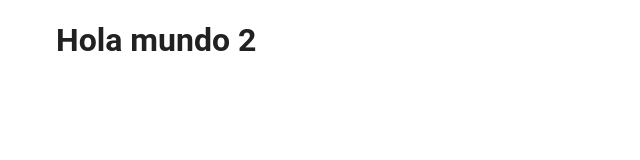
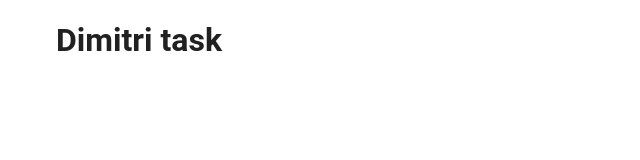
Before and after one commit to pedroEPM/front-megateca-cloud, a Nuxt app: page /search in a window 1280 px wide. Shown: the top 160 px of the page, without its empty margins (0-640 px from the left). Built offline with nearby package versions, Linux system fonts and the light colour scheme.

Commit message:
dimitri task created

```diff
--- a/pages/search.vue
+++ b/pages/search.vue
@@ -1,5 +1,5 @@
 <template>
-  <h1>Hola mundo 2</h1>
+  <h1>Dimitri task</h1>
 </template>
 
 <script>
```
